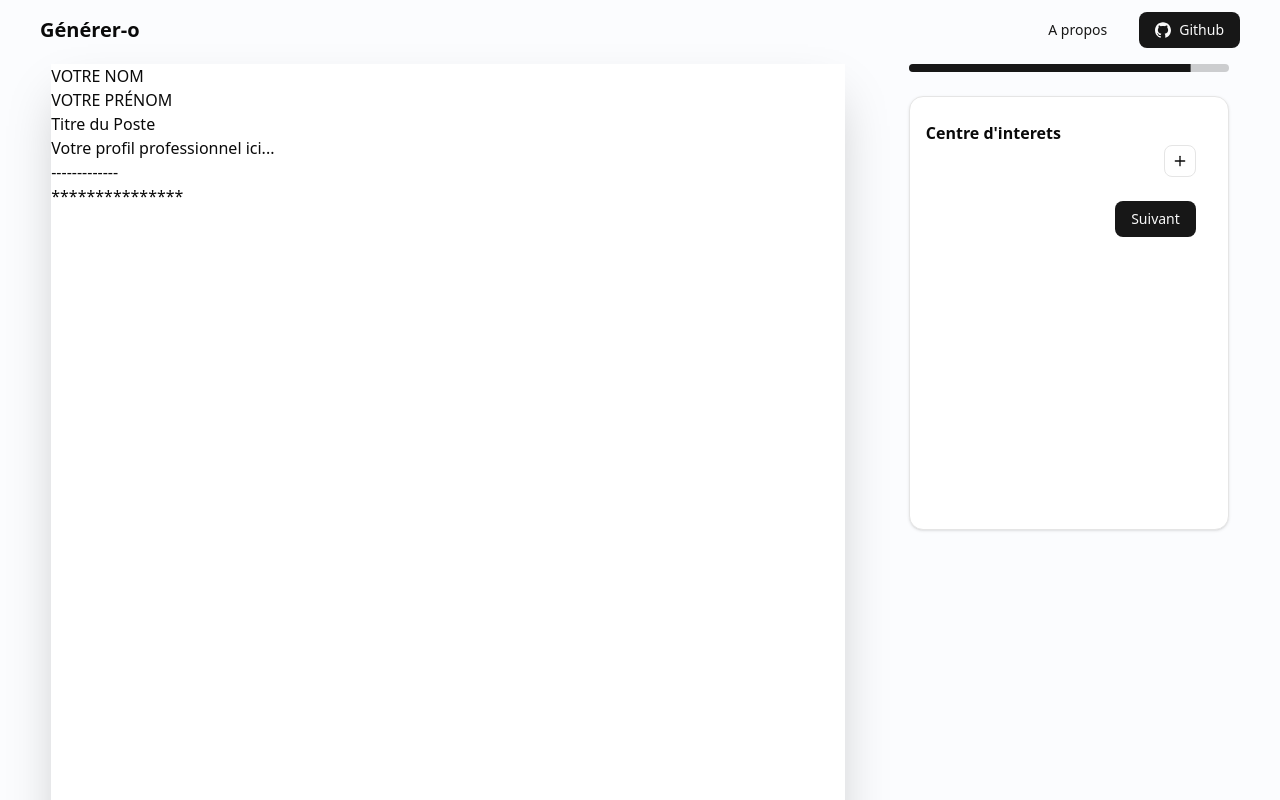
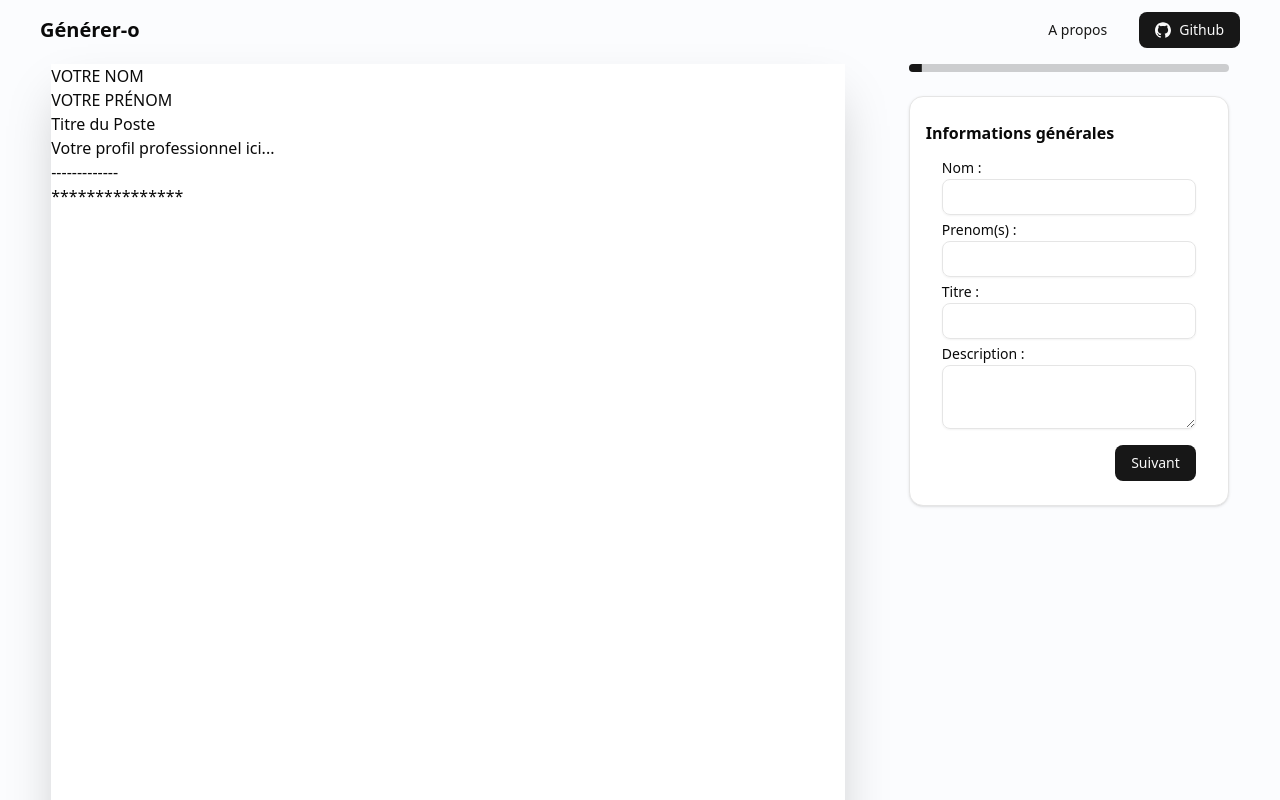
Before and after one commit to fiderana19/Generer-o, a React (Vite) app: page /personnalize/A in a window 1280 px wide. Shown: the top 800 px of the page. Built offline with nearby package versions, Linux system fonts and the light colour scheme.

Commit message:
feat: Moved progress to context

```diff
--- /dev/null
+++ b/src/components/forms/CVForms.tsx
@@ -0,0 +1,38 @@
+import { useCV } from "@/context/CVContext";
+import React from "react";
+import General from "./General";
+import Education from "./Education";
+import Experience from "./Experience";
+import Hobbies from "./Hobbies";
+import Skills from "./Skills";
+import SoftSkills from "./SoftSkills";
+import Contact from "./Contact";
+import Languages from "./Languages";
+
+
+const CVForms: React.FC = () => {
+    const { progress } = useCV();
+
+    switch (progress) {
+        case 4:
+            return <General />
+        case 16:
+            return <Contact />
+        case 28:
+            return <Education />
+        case 40:
+            return <Experience />
+        case 52:
+            return <Skills />
+        case 64:
+            return <SoftSkills />
+        case 76:
+            return <Languages />
+        case 88:
+            return <Hobbies />
+        default:
+            return <General />
+    }
+}
+
+export default CVForms;
--- a/src/components/forms/Contact.tsx
+++ b/src/components/forms/Contact.tsx
@@ -12,19 +12,15 @@ import { ContactCVDataValidation } from "@/validation/cv.validation";
 import { useCV } from "@/context/CVContext";
 import { handleNumberKeyPress } from "@/utils/handleKeyPress";
 
-interface CVFormProps {
-    nextProgress: () => void;
-}
-
-const Contact: React.FC<CVFormProps> = ({ nextProgress }) => {
-    const { updateObjectSection } = useCV();
+const Contact: React.FC = () => {
+    const { updateObjectSection, updateProgress } = useCV();
     const { handleSubmit: submit, formState: { errors, isSubmitting }, control } = useForm<ContactData>({
         resolver: yupResolver(ContactCVDataValidation)
     })
 
     const handleSubmit = (data: ContactData) => {
         updateObjectSection('contact', data)
-        nextProgress();
+        updateProgress();
     }
 
     return(
--- a/src/components/forms/Education.tsx
+++ b/src/components/forms/Education.tsx
@@ -13,12 +13,8 @@ import { useCV } from "@/context/CVContext";
 import { createNewEducation } from "@/constants/Initializers";
 import { LoadingOutlined } from "@ant-design/icons";
 
-interface CVFormProps {
-    nextProgress: () => void;
-}
-
-const Education: React.FC<CVFormProps> = ({ nextProgress }) => {
-    const { addArrayItem, removeArrayItem, cvData } = useCV();
+const Education: React.FC = () => {
+    const { addArrayItem, removeArrayItem, cvData, updateProgress } = useCV();
     const { handleSubmit: submit, formState: { errors, isSubmitting }, control, reset } = useForm<EducationEntry>({
         resolver: yupResolver(EducationCVDataValidation),
         defaultValues: createNewEducation(),
@@ -30,7 +26,7 @@ const Education: React.FC<CVFormProps> = ({ nextProgress }) => {
     }
 
     const handleNext = () => {
-        nextProgress();
+        updateProgress();
     }
 
     const handleDelete = (id: number) => {
--- a/src/components/forms/Experience.tsx
+++ b/src/components/forms/Experience.tsx
@@ -14,12 +14,8 @@ import { yupResolver } from "@hookform/resolvers/yup";
 import { ExperienceCVDataValidation } from "@/validation/cv.validation";
 import { useCV } from "@/context/CVContext";
 
-interface CVFormProps {
-    nextProgress: () => void;
-}
-
-const Experience: React.FC<CVFormProps> = ({ nextProgress }) => {
-    const { addArrayItem, removeArrayItem, cvData } = useCV();
+const Experience: React.FC = () => {
+    const { addArrayItem, removeArrayItem, cvData, updateProgress } = useCV();
     const { handleSubmit: submit, formState: { errors, isSubmitting }, control, reset } = useForm<ExperienceEntry>({
         defaultValues: createNewExperience(),
         resolver: yupResolver(ExperienceCVDataValidation)
@@ -107,7 +103,7 @@ const Experience: React.FC<CVFormProps> = ({ nextProgress }) => {
                         })
                     }
                     <div className="mt-4 flex justify-end">
-                        <Button onClick={nextProgress}>Suivant</Button>
+                        <Button onClick={updateProgress}>Suivant</Button>
                     </div>
                 </ScrollArea>
             </div>
--- a/src/components/forms/General.tsx
+++ b/src/components/forms/General.tsx
@@ -10,19 +10,15 @@ import { GeneralCVDataValidation } from "@/validation/cv.validation";
 import { useCV } from "@/context/CVContext";
 import { LoadingOutlined } from "@ant-design/icons";
 
-interface CVFormProps {
-    nextProgress: () => void;
-}
-
-const General: React.FC<CVFormProps> = ({ nextProgress }) => {
-    const { updateObjectSection } = useCV();
+const General: React.FC = () => {
+    const { updateObjectSection, updateProgress } = useCV();
     const { handleSubmit: submit, formState: { errors, isSubmitting }, control } = useForm<GeneralData>({
         resolver: yupResolver(GeneralCVDataValidation)
     });
 
     const handleSubmit = (data: GeneralData) => {
         updateObjectSection('general', data);
-        nextProgress();
+        updateProgress();
     }
 
     return(
--- a/src/components/forms/Hobbies.tsx
+++ b/src/components/forms/Hobbies.tsx
@@ -13,12 +13,8 @@ import { HobbiesCVDataValidation } from "@/validation/cv.validation";
 import { createNewHobbies } from "@/constants/Initializers";
 import { LoadingOutlined } from "@ant-design/icons";
 
-interface CVFormProps {
-    nextProgress: () => void;
-}
-
-const Hobbies: React.FC<CVFormProps> = ({ nextProgress }) => {
-    const { addArrayItem, removeArrayItem ,cvData } = useCV();
+const Hobbies: React.FC = () => {
+    const { addArrayItem, removeArrayItem ,cvData, updateProgress } = useCV();
     const { handleSubmit: submit, formState: { errors, isSubmitting }, control, reset } = useForm<HobbiesItem>({
         resolver: yupResolver(HobbiesCVDataValidation),
         defaultValues: createNewHobbies(),
@@ -76,7 +72,7 @@ const Hobbies: React.FC<CVFormProps> = ({ nextProgress }) => {
                         })
                     }
                     <div className="mt-4 flex justify-end">
-                        <Button onClick={nextProgress}>Suivant</Button>
+                        <Button onClick={updateProgress}>Suivant</Button>
                     </div>
                 </ScrollArea>
             </div>
--- a/src/components/forms/Languages.tsx
+++ b/src/components/forms/Languages.tsx
@@ -14,12 +14,8 @@ import { createNewLanguage } from "@/constants/Initializers";
 import { handleNumberKeyPress } from "@/utils/handleKeyPress";
 import { LoadingOutlined } from "@ant-design/icons";
 
-interface CVFormProps {
-    nextProgress: () => void;
-}
-
-const Languages: React.FC<CVFormProps> = ({ nextProgress }) => {
-    const { addArrayItem, removeArrayItem, cvData } = useCV();
+const Languages: React.FC = () => {
+    const { addArrayItem, removeArrayItem, cvData, updateProgress } = useCV();
     const { handleSubmit: submit, formState: { errors, isSubmitting }, control, reset } = useForm<LanguagesItem>({
         resolver: yupResolver(LanguagesCVDataValidation),
         defaultValues: createNewLanguage(),
@@ -89,7 +85,7 @@ const Languages: React.FC<CVFormProps> = ({ nextProgress }) => {
                         })
                     }
                     <div className="mt-4 flex justify-end">
-                        <Button onClick={nextProgress}>Suivant</Button>
+                        <Button onClick={updateProgress}>Suivant</Button>
                     </div>
                 </ScrollArea>
             </div>
--- a/src/components/forms/Skills.tsx
+++ b/src/components/forms/Skills.tsx
@@ -14,12 +14,8 @@ import { yupResolver } from "@hookform/resolvers/yup";
 import { SkillsCVDataValidation } from "@/validation/cv.validation";
 import { useCV } from "@/context/CVContext";
 
-interface CVFormProps {
-    nextProgress: () => void;
-}
-
-const Skills: React.FC<CVFormProps> = ({ nextProgress }) => {
-    const { addArrayItem, removeArrayItem, cvData } = useCV();
+const Skills: React.FC = () => {
+    const { addArrayItem, removeArrayItem, cvData, updateProgress } = useCV();
     const { handleSubmit: submit, formState: { errors, isSubmitting }, control, reset } = useForm<SkillsItem>({
         defaultValues: createNewSkills(),
         resolver: yupResolver(SkillsCVDataValidation)
@@ -91,7 +87,7 @@ const Skills: React.FC<CVFormProps> = ({ nextProgress }) => {
                         })
                     }
                     <div className="mt-4 flex justify-end">
-                        <Button onClick={nextProgress}>Suivant</Button>
+                        <Button onClick={updateProgress}>Suivant</Button>
                     </div>
                 </ScrollArea>
             </div>
--- a/src/components/forms/SoftSkills.tsx
+++ b/src/components/forms/SoftSkills.tsx
@@ -13,12 +13,9 @@ import { yupResolver } from "@hookform/resolvers/yup";
 import { SoftSkillsCVDataValidation } from "@/validation/cv.validation";
 import { LoadingOutlined } from "@ant-design/icons";
 
-interface CVFormProps {
-    nextProgress: () => void;
-}
 
-const SoftSkills: React.FC<CVFormProps> = ({ nextProgress }) => {
-    const { addArrayItem, removeArrayItem, cvData } = useCV();
+const SoftSkills: React.FC = () => {
+    const { addArrayItem, removeArrayItem, cvData, updateProgress } = useCV();
     const { handleSubmit: submit, formState: { errors, isSubmitting }, control, reset } = useForm<SoftSkillsItem>({
         resolver: yupResolver(SoftSkillsCVDataValidation),
         defaultValues: createNewSoftSkills(),
@@ -76,7 +73,7 @@ const SoftSkills: React.FC<CVFormProps> = ({ nextProgress }) => {
                         })
                     }
                     <div className="mt-4 flex justify-end">
-                        <Button onClick={nextProgress}>Suivant</Button>
+                        <Button onClick={updateProgress}>Suivant</Button>
                     </div>
                 </ScrollArea>
             </div>
--- a/src/context/CVContext.tsx
+++ b/src/context/CVContext.tsx
@@ -5,6 +5,8 @@ type ArrayElement<A> = A extends readonly (infer T)[] ? T : never;
 
 export interface CVContextType {
   cvData: CVData;
+  progress: number;
+  updateProgress: () => void;
   updateObjectSection: <K extends keyof CVData>(field: K, newObject: CVData[K]) => void;
   addArrayItem: <K extends keyof CVData>(arrayField: K, newItem: ArrayElement<CVData[K]>) => void;
   removeArrayItem: (arrayField: keyof CVData, index: number) => void;
@@ -14,8 +16,10 @@ const CVContext = createContext<CVContextType | undefined>(undefined);
 
 export const CVProvider: React.FC<{ children: React.ReactNode }> = ({ children }) => {
   const [cvData, setCvData] = useState<CVData>(initialCVData);
+  const [progress, setProgress] = useState<number>(4);
 
   useEffect(() => {
+    setProgress(4);
     const savedData = localStorage.getItem('userCVData');
 
     if (savedData) {
@@ -57,7 +61,13 @@ export const CVProvider: React.FC<{ children: React.ReactNode }> = ({ children }
     });
   }, []);
 
+  const updateProgress = () => {
+    setProgress(progress + 12)
+  }
+
   const contextValue: CVContextType = {
+    progress,
+    updateProgress,
     cvData,
     updateObjectSection,
     addArrayItem,
--- a/src/pages/EditorPage.tsx
+++ b/src/pages/EditorPage.tsx
@@ -1,6 +1,6 @@
 import { TemplateA } from '@/components/models/TemplateA';
 import { TemplateB } from '@/components/models/TemplateB';
-import { useRef, useState } from 'react';
+import { useRef } from 'react';
 import { useParams } from 'react-router-dom';
 import { useReactToPrint } from 'react-to-print';
 import { PrintableCV } from './cvdisplay/PrintableCV';
@@ -10,15 +10,9 @@ import {
   Card,
 } from "@/components/ui/card"
 import { Progress } from '@/components/ui/progress';
-import General from '@/components/forms/General';
-import Contact from '@/components/forms/Contact';
-import Education from '@/components/forms/Education';
-import Experience from '@/components/forms/Experience';
-import Skills from '@/components/forms/Skills';
-import SoftSkills from '@/components/forms/SoftSkills';
-import Languages from '@/components/forms/Languages';
-import Hobbies from '@/components/forms/Hobbies';
-import { CoffeeOutlined } from '@ant-design/icons';
+import { CoffeeOutlined, LoadingOutlined } from '@ant-design/icons';
+import { useCV } from '@/context/CVContext';
+import CVForms from '@/components/forms/CVForms';
 
 const templates = {
   'A': TemplateA,
@@ -27,11 +21,7 @@ const templates = {
 
 const EditorPage: React.FC<any> = () => {
   const { templateId } = useParams<{ templateId: string }>();
-  const [progress, setProgress] = useState<number>(88);
-
-  const nextProgress = () => {
-    setProgress(progress + 12)
-  }
+  const { progress } = useCV();
 
   const TemplateComponent = templates[templateId as keyof typeof templates] || TemplateA;
 
@@ -39,7 +29,7 @@ const EditorPage: React.FC<any> = () => {
 
   const reactToPrintFn = useReactToPrint({
     contentRef: componentRef,
-    });
+  });
 
   return (
     <div className="bg-four-custom py-16 flex min-h-screen">
@@ -60,14 +50,7 @@ const EditorPage: React.FC<any> = () => {
             {
               (progress !== 100) ?
                 <Card className='px-4'>
-                  {(progress === 4) && <General nextProgress={nextProgress} />}
-                  {(progress === 16) && <Contact nextProgress={nextProgress} />}
-                  {(progress === 28) && <Education nextProgress={nextProgress} />}
-                  {(progress === 40) && <Experience nextProgress={nextProgress} />}
-                  {(progress === 52) && <Skills nextProgress={nextProgress} />}
-                  {(progress === 64) && <SoftSkills nextProgress={nextProgress} />}
-                  {(progress === 76) && <Languages nextProgress={nextProgress} />}
-                  {(progress === 88) && <Hobbies nextProgress={nextProgress} />}
+                  <CVForms />
                 </Card>
               :
               <Card className='px-8'>
```
